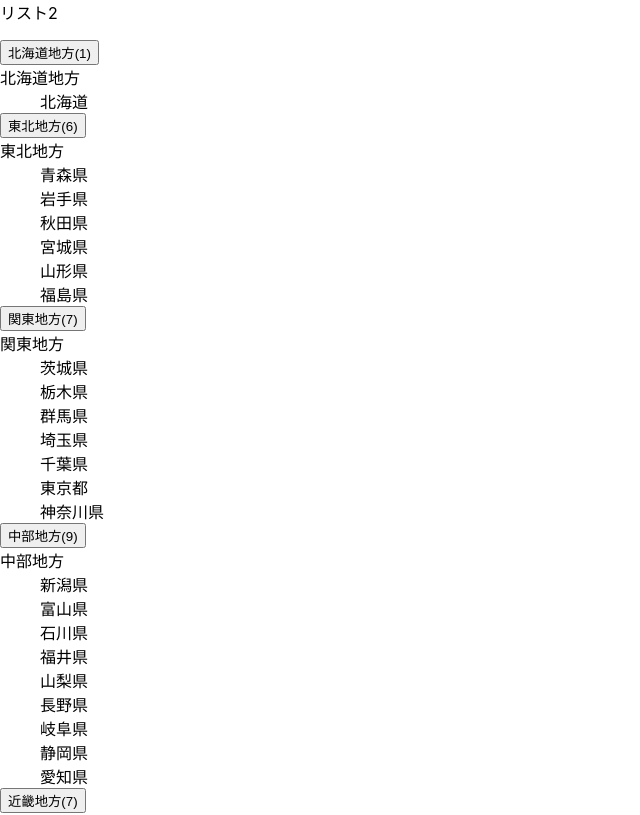
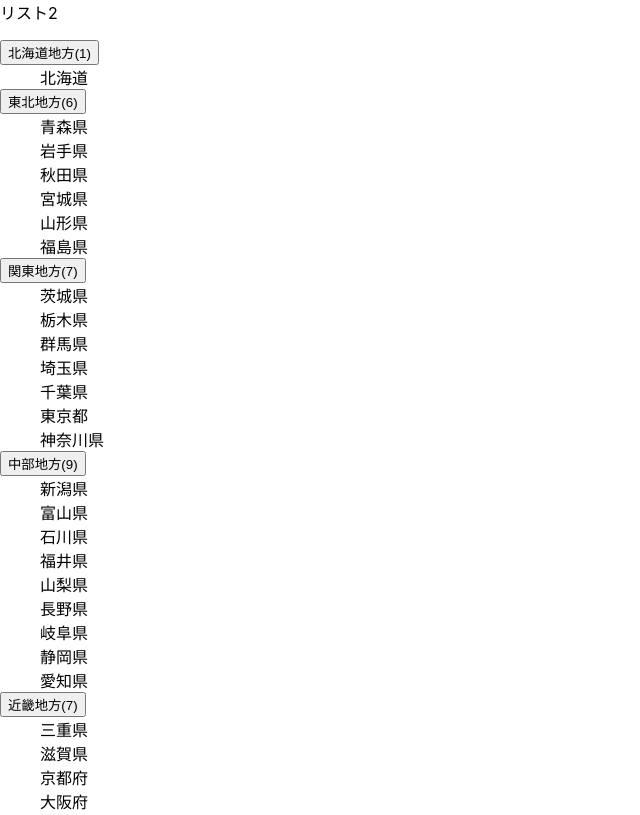
Before and after one commit to spi-kbs/dx47ts, a React (Create React App) app: page / in a window 1280 px wide. Shown: the top 815 px of the page, without its empty margins (0-640 px from the left). Built offline with nearby package versions, Linux system fonts and the light colour scheme.

Commit message:
表示の微調整
アコーディオン内の地方名を削除しました。

```diff
--- a/src/components/Regions.tsx
+++ b/src/components/Regions.tsx
@@ -41,10 +41,9 @@ export const Regions = ({
 }: Region) => {
   return (
     <dt key={name}>
-      <dt>{name}</dt>
-      {area.map(({ name }) => (
-        <dd>{name}</dd>
-      ))}
+    {area.map(({ name }) => (
+      <dd>{name}</dd>
+    ))}
     </dt>
   );
 };
```
